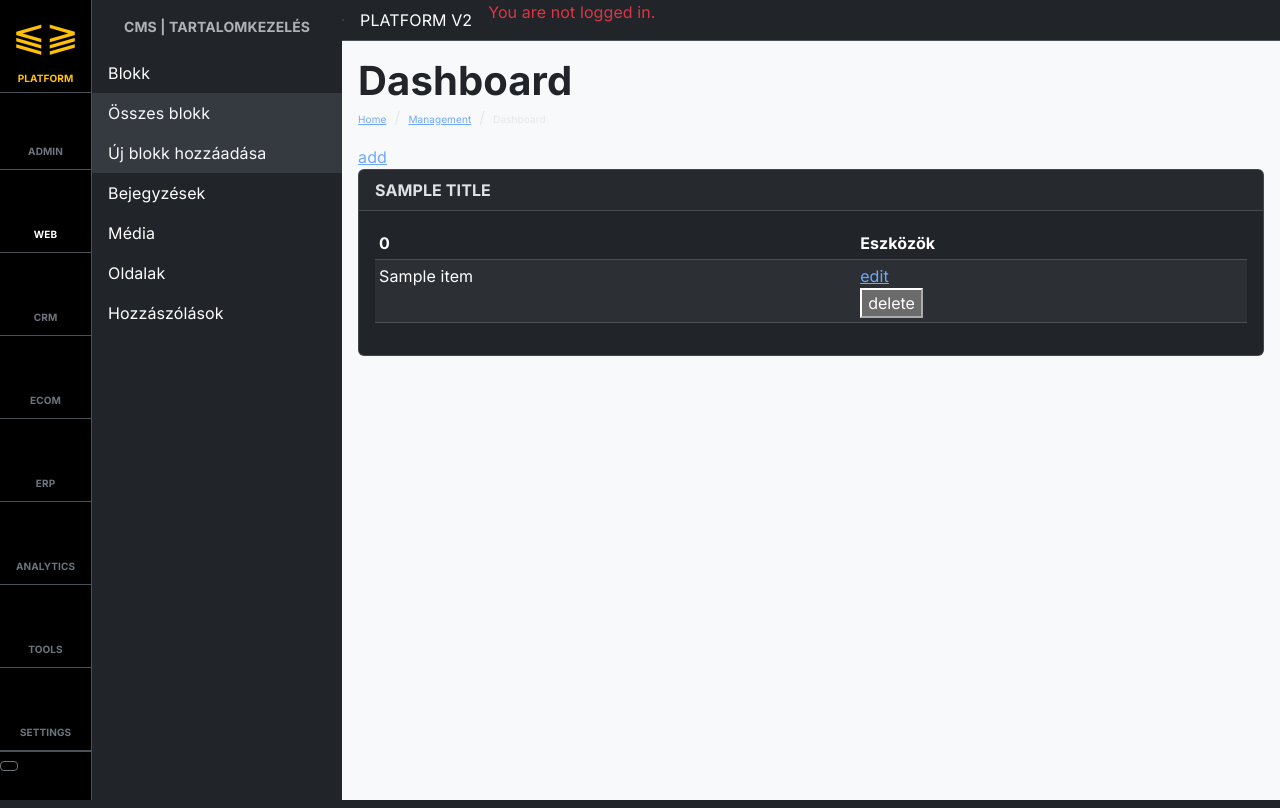
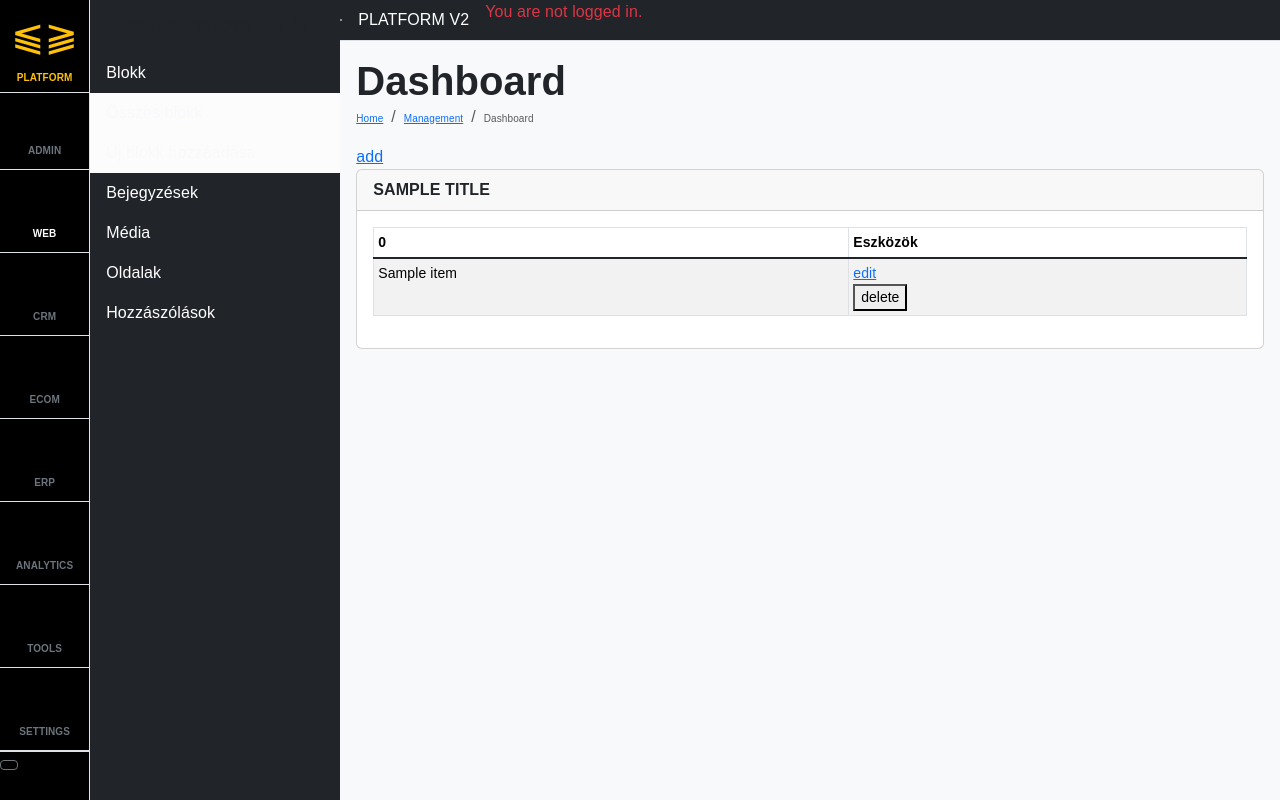
Before and after one commit to harkalygergo/platform360, a Symfony app: template templates/platform/dashboard/main.html.twig in a window 1280 px wide. Run offline with Twig, Linux system fonts and the light colour scheme; the template is opened without the code that fills it: most values are stand-ins (such as "Sample title", 1, 10 or a date in 2020); some libraries are stand-ins or nearby versions.

Commit message:
small design changes

```diff
--- a/src/Controller/Platform/BlockController.php
+++ b/src/Controller/Platform/BlockController.php
@@ -39,7 +39,7 @@ class BlockController extends AbstractController
         return $this->render('platform/dashboard/main.html.twig', [
             'title' => 'blokkok',
             'items'     => $data,
-            ]);
+        ]);
     }
 
     #[Route('/add/', name: 'web_block_add', methods: ['GET', 'POST'])]
--- a/templates/base.html.twig
+++ b/templates/base.html.twig
@@ -1,27 +1,31 @@
 <!DOCTYPE html>
-<html dir="ltr" class="h-100" lang="{% if app.request.get('_locale') is not empty %}{{ app.request.get('_locale') }}{% else %}en{% endif %}" data-bs-theme="dark">
+<html dir="ltr" class="h-100" lang="{% if app.request.get('_locale') is not empty %}{{ app.request.get('_locale') }}{% else %}en{% endif %}" data-bs-theme="light">
     <head>
         <meta charset="UTF-8">
         <meta name="viewport" content="width=device-width, initial-scale=1">
         <meta name="robots" content="noindex,nofollow">
         <meta name="description" content="Platform Business Management System">
         <meta name="keywords" content="platform, business, management, system, bms, crm, cms, erp, ecom, analytics, tools">
-        <link rel="icon" href="https://platform.brandcomstudio.com/favicon.png" type="image/png">
+        <link rel="icon" href="/favicon.jpg" type="image/png">
         <title>{% block title %}PLATFORM V2{% endblock %}</title>
+
+        <!--link rel="preconnect" href="https://fonts.googleapis.com">
+        <link rel="preconnect" href="https://fonts.gstatic.com" crossorigin>
+        <link href="https://fonts.googleapis.com/css2?family=Inter:ital,opsz,wght@0,14..32,100..900;1,14..32,100..900&display=swap" rel="stylesheet"-->
 
         <link rel="stylesheet" type="text/css" href="https://cdn.brandcomstudio.com/vendor/twbs/bootstrap/dist/css/bootstrap.min.css">
         <link rel="stylesheet" type="text/css" href="https://cdn.brandcomstudio.com/vendor/twbs/bootstrap-icons/font/bootstrap-icons.min.css">
 
-        <link rel="preconnect" href="https://fonts.googleapis.com">
-        <link rel="preconnect" href="https://fonts.gstatic.com" crossorigin>
-        <link href="https://fonts.googleapis.com/css2?family=Inter:ital,opsz,wght@0,14..32,100..900;1,14..32,100..900&display=swap" rel="stylesheet">
-
         <style>
             body {
-                font-family: "Inter", sans-serif;
+                font-family: Arial, Helvetica, sans-serif;
                 font-optical-sizing: auto;
                 font-style: normal;
                 letter-spacing: 0.1px;
+            }
+
+            main {
+                font-family: "Arial", sans-serif;
             }
 
             label.required:after {
--- a/templates/platform/dashboard/main.html.twig
+++ b/templates/platform/dashboard/main.html.twig
@@ -27,21 +27,19 @@
                     {{ title }}
                 </div>
                 <div class="card-body">
-                    <div class="table-responsive">
-                        <table class="table table-sm table-hover table-striped">
+                    <div class="table-responsive small">
+                        <table class="table table-hover table-bordered table-sm table-striped">
 
                             <thead>
                             <tr>
                                 {% for key, value in items['0'] %}
-                                    <th>{{ key }}</th>
+                                    <th scope="col">{{ key }}</th>
                                 {% endfor %}
                                 <th>Eszközök</th>
                             </tr>
                             </thead>
-
+                            <tbody class="table-group-divider">
                                 {% for item in items %}
-
-                                <tbody>
                                     <tr>
                                         {% for key, value in item %}
                                             <td>{{ value }}</td>
@@ -55,10 +53,8 @@
                                             </form>
                                         </td>
                                     </tr>
+                                {% endfor %}
                             </tbody>
-                            {% endfor %}
-
-
                         </table>
                     </div>
                 </div>
```
Also changed, not shown: templates/platform/block/edit.html.twig (+3 -6 lines), README.md. Lines whose indentation alone changed are shown as unchanged.
